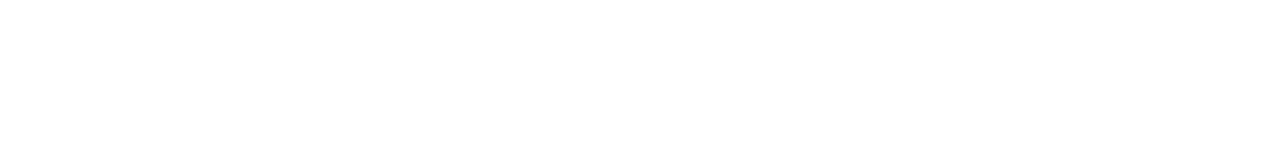
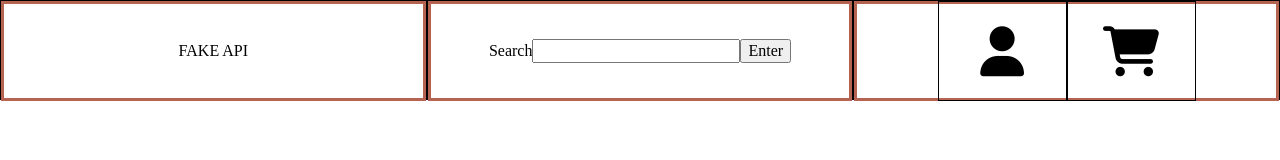
Before and after one commit to Erkhembayar-Atarbold/Fake-Store, a plain HTML site: page index.html in a window 1280 px wide. Drawn offline with Linux system fonts and the light colour scheme.

Commit message:
Wrote commit to better clarify the relative links used

```diff
--- a/index.html
+++ b/index.html
@@ -5,10 +5,41 @@
     <meta http-equiv="X-UA-Compatible" content="IE=edge">
     <meta name="viewport" content="width=device-width, initial-scale=1.0">
     <title>Document</title>
+    <!-- Free Icon from Font Awesome -->
+    <script src="https://kit.fontawesome.com/2d5e285195.js" crossorigin="anonymous"></script>
+
+    <!-- Link to JS file -->
     <script src="js/main.js" defer></script>
+
+    <!-- CSS link to style and normalize files -->
+    <link rel="stylesheet" href="css/normalize.css">
     <link rel="stylesheet" href="css/style.css">
 </head>
 <body>
-
+    <header>
+        <div class="header-left header-container">
+            <div class="logo-container container-element"><span class="logo">FAKE API</span></div>
+        </div>
+        <div class="header-center header-container" >
+            <div class="input-container container-element">
+                <label for="" class="search-label">Search</label>
+                <input type="text" class="search-bar">
+                <button class="search-btn">Enter</button>
+            </div>
+        </div>
+        <div class="header-right">
+            <div class="container-element">
+                <div class="login-container font-icon-header">
+                    <!-- Font of client account -->
+                    <i class="fa-solid fa-user"></i>
+                </div>
+                <div class="cart-container font-icon-header">
+                    <i class="fa-solid fa-cart-shopping"></i>
+                </div>
+            </div>
+        </div>
+    </header>
+    <main></main>
+    <footer></footer>
 </body>
 </html>
```
